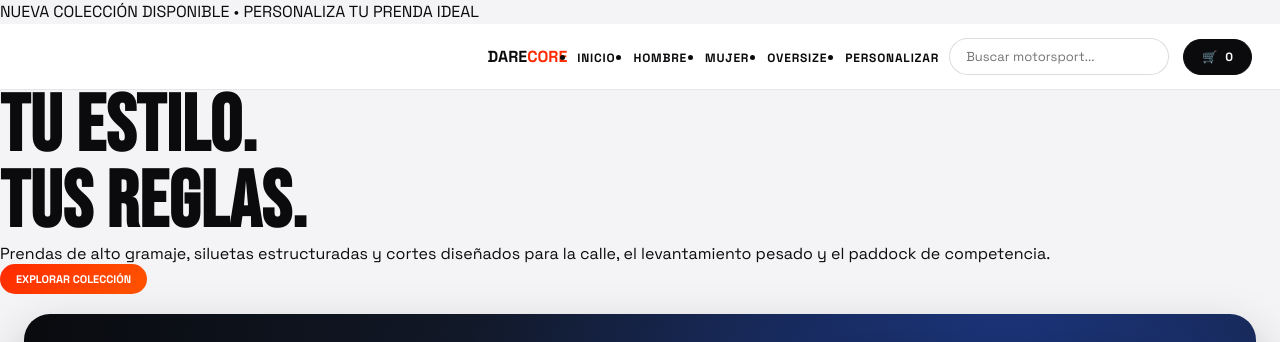
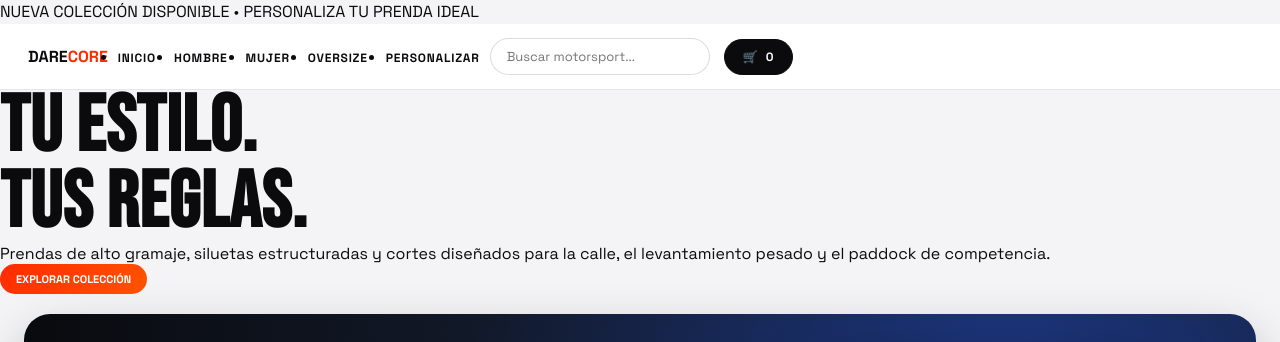
Before and after one commit to jonluna011-boop/darecore-store, a plain HTML site: page web/index.html in a window 1280 px wide. Shown: the top 342 px of the page. Drawn offline with Linux system fonts and the light colour scheme; no server answers.

Commit message:
Update CSS for header layout and spacing

```diff
--- a/web/styles.css
+++ b/web/styles.css
@@ -89,7 +89,7 @@ button, input, select, textarea {
 }
 
 /* ==========================================
-   MARCA, NAVEGACIÓN Y LOGO A LA IZQUIERDA
+   MARCA, NAVEGACIÓN Y LOGO HASTA LA ESQUINA IZQUIERDA
    ========================================== */
 .brand-dare {
     color: #0b0b0e !important;
@@ -115,7 +115,7 @@ header,
     display: flex;
     align-items: center;
     justify-content: space-between;
-    gap: 16px;
+    gap: 20px;
     flex-wrap: wrap;
     position: sticky;
     top: 0;
@@ -128,20 +128,24 @@ header:not(.admin-header):not([class*="admin"]),
     display: flex !important;
     align-items: center !important;
     justify-content: space-between !important;
-    gap: 16px !important;
+    width: 100% !important;
+    gap: 20px !important;
 }
 
+header:not(.admin-header):not([class*="admin"]) > a:first-child,
+header:not(.admin-header):not([class*="admin"]) > div:first-child:not(.nav-links):not(:has(#searchInput)):not(:has(.search-box)):not(:has(.cart-btn)),
 header:not(.admin-header):not([class*="admin"]) .brand,
 header:not(.admin-header):not([class*="admin"]) .logo,
-header:not(.admin-header):not([class*="admin"]) a:has(.brand-dare),
-.navbar:not(.admin-navbar):not([class*="admin"]) .brand,
-.navbar:not(.admin-navbar):not([class*="admin"]) .logo,
-.navbar:not(.admin-navbar):not([class*="admin"]) a:has(.brand-dare),
-.site-header:not(.admin-header):not([class*="admin"]) .brand,
-.site-header:not(.admin-header):not([class*="admin"]) .logo,
-.site-header:not(.admin-header):not([class*="admin"]) a:has(.brand-dare) {
-    order: -1 !important;
+header:not(.admin-header):not([class*="admin"]) [data-darecore-logo="left"],
+.navbar:not(.admin-navbar):not([class*="admin"]) > a:first-child,
+.navbar:not(.admin-navbar):not([class*="admin"]) > div:first-child:not(.nav-links):not(:has(#searchInput)):not(:has(.search-box)):not(:has(.cart-btn)),
+.navbar:not(.admin-navbar):not([class*="admin"]) [data-darecore-logo="left"],
+.site-header:not(.admin-header):not([class*="admin"]) > a:first-child,
+.site-header:not(.admin-header):not([class*="admin"]) > div:first-child:not(.nav-links):not(:has(#searchInput)):not(:has(.search-box)):not(:has(.cart-btn)),
+.site-header:not(.admin-header):not([class*="admin"]) [data-darecore-logo="left"] {
+    order: -10 !important;
     margin-right: auto !important;
+    margin-left: 0 !important;
     flex-shrink: 0 !important;
 }
 
@@ -149,18 +153,35 @@ header:not(.admin-header):not([class*="admin"]) .nav-links,
 .navbar:not(.admin-navbar):not([class*="admin"]) .nav-links,
 .site-header:not(.admin-header):not([class*="admin"]) .nav-links {
     order: 0 !important;
-    margin-left: 0 !important;
+    margin-left: auto !important;
+    margin-right: auto !important;
 }
 
 header:not(.admin-header):not([class*="admin"]) .search-box,
 header:not(.admin-header):not([class*="admin"]) #searchInput,
+.navbar:not(.admin-navbar):not([class*="admin"]) .search-box,
+.navbar:not(.admin-navbar):not([class*="admin"]) #searchInput {
+    order: 10 !important;
+    margin-left: 0 !important;
+    margin-right: 10px !important;
+}
+
 header:not(.admin-header):not([class*="admin"]) .cart-btn,
 header:not(.admin-header):not([class*="admin"]) [class*="cart-btn"],
-.navbar:not(.admin-navbar):not([class*="admin"]) .search-box,
-.navbar:not(.admin-navbar):not([class*="admin"]) #searchInput,
 .navbar:not(.admin-navbar):not([class*="admin"]) .cart-btn,
 .navbar:not(.admin-navbar):not([class*="admin"]) [class*="cart-btn"] {
-    order: 1 !important;
+    order: 11 !important;
+    margin-left: 0 !important;
+}
+
+header:not(.admin-header):not([class*="admin"]) > div:has(#searchInput),
+header:not(.admin-header):not([class*="admin"]) > div:has(.search-box),
+header:not(.admin-header):not([class*="admin"]) > div:has(.cart-btn),
+.navbar:not(.admin-navbar):not([class*="admin"]) > div:has(#searchInput),
+.navbar:not(.admin-navbar):not([class*="admin"]) > div:has(.search-box),
+.navbar:not(.admin-navbar):not([class*="admin"]) > div:has(.cart-btn) {
+    order: 10 !important;
+    margin-left: 0 !important;
 }
 
 .nav-links {
@@ -727,9 +748,11 @@ textarea.form-control:focus {
         justify-content: flex-start !important;
     }
 
+    header:not(.admin-header):not([class*="admin"]) > a:first-child,
+    header:not(.admin-header):not([class*="admin"]) > div:first-child:not(.nav-links):not(:has(#searchInput)):not(:has(.search-box)):not(:has(.cart-btn)),
     header:not(.admin-header):not([class*="admin"]) .brand,
     header:not(.admin-header):not([class*="admin"]) .logo,
-    header:not(.admin-header):not([class*="admin"]) a:has(.brand-dare) {
+    header:not(.admin-header):not([class*="admin"]) [data-darecore-logo="left"] {
         margin-right: auto !important;
     }
 
```
